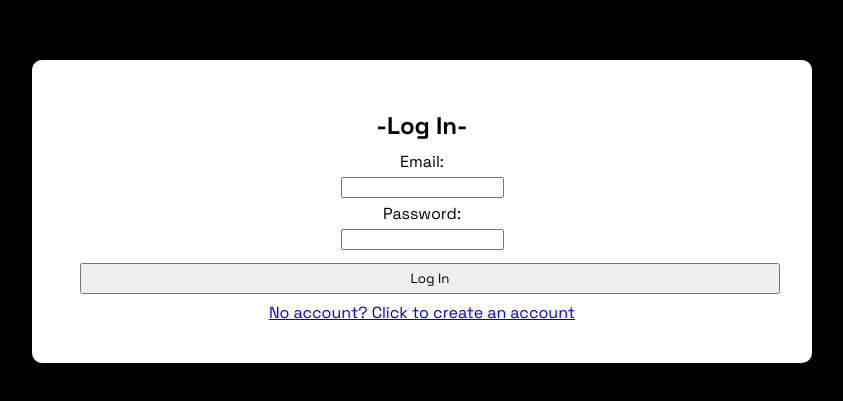
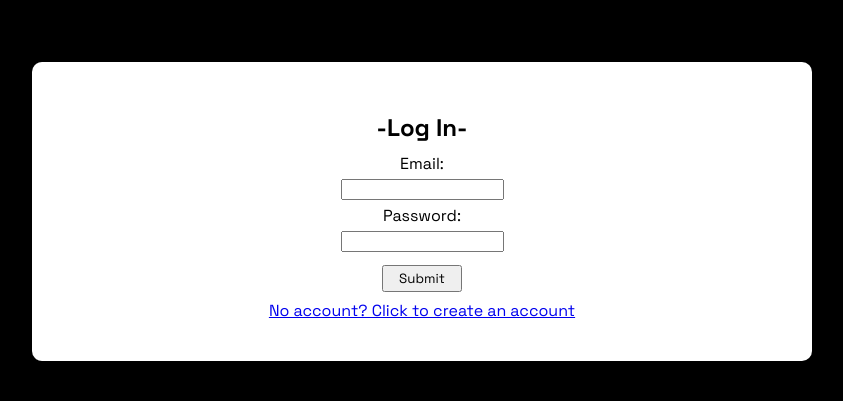
Before and after one commit to Therealjustindude/webudget-frontend, a React (Create React App) app: page / in a window 1280 px wide. Shown: the part 189-590 px from the top of the page, without its empty margins (218-1061 px from the left). Built offline with nearby package versions, Linux system fonts and the light colour scheme.

Commit message:
passing router props to login and signup functions during submit

```diff
--- a/src/components/LoginForm.js
+++ b/src/components/LoginForm.js
@@ -13,7 +13,7 @@ class LoginForm extends React.Component {
 	}
 	handleSubmit = (e) => {
 		e.preventDefault()
-		this.props.loginUser(this.state)
+		this.props.loginUser(this.state, this.props.history)
 		this.setState({
 			email: '',
 			password: ''
@@ -22,7 +22,7 @@ class LoginForm extends React.Component {
 	handleInput = (e) => {
 		this.setState({ [e.target.name]: e.target.value }, () => console.log(this.state) )
 	}
-	render(){
+	render() {
 		return (
 			<LoginFormWrapper>
 				<StyledForm onSubmit={this.handleSubmit}>
@@ -31,7 +31,7 @@ class LoginForm extends React.Component {
 					<StyledInput type="email" onChange={this.handleInput} name="email" value={this.state.email}/>
 					<StyledP>Password:</StyledP>
 					<StyledInput type="password" onChange={this.handleInput} name="password" value={this.state.password} />
-					<StyledButton type="submit">Log In</StyledButton>
+					<StyledButton type="submit">Submit</StyledButton>
 					<br/>
 					<Link to='/signup'>No account? Click to create an account</Link>
 				</StyledForm>
@@ -83,8 +83,8 @@ const StyledInput = styled.input`
 
 const StyledButton = styled.button`
 	margin: 8px;
-	padding: 5px;
-	width: 100%;
+	padding: 3px;
+	width: 80px;
 `
 
 // const StyledError = styled.div`
--- a/src/components/SignupForm.js
+++ b/src/components/SignupForm.js
@@ -15,7 +15,7 @@ class SignupForm extends React.Component {
 	}
 	handleSubmit = (e) => {
 		e.preventDefault()
-		this.props.signupUser(this.state)
+		this.props.signupUser(this.state, this.props.history)
 		this.setState({
 			user_name: '',
 			email: '',
@@ -36,7 +36,7 @@ class SignupForm extends React.Component {
 					<StyledInput type="email" onChange={this.handleInput} name="email" value={this.state.email}/>
 					<StyledP>Password:</StyledP>
 					<StyledInput type="password" onChange={this.handleInput} name="password" value={this.state.password} />
-					<StyledButton type="submit">Create Account</StyledButton>
+					<StyledButton type="submit">Submit</StyledButton>
 					<br/>
 					<Link to='/'>Have an account? Click to log in</Link>
 				</StyledForm>
@@ -88,7 +88,8 @@ const StyledInput = styled.input`
 
 const StyledButton = styled.button`
 	margin: 8px;
-	padding: 5px;
+	padding: 3px;
+	width: 80px;
 `
 
 // const StyledError = styled.div`
--- a/src/containers/ExpensesContainer.js
+++ b/src/containers/ExpensesContainer.js
@@ -3,15 +3,11 @@ import { connect } from 'react-redux'
 import { getExpenses } from '../actions/expenses'
 
 class ExpensesContainer extends Component {
-	// componentDidMount() {
-	// 	console.log("I mounted")
-	// 	this.props.getExpenses()
-	// }
 
 	render() {
 		return (
 			<div>
-
+				hi
 			</div>
 		)
 	}
```
